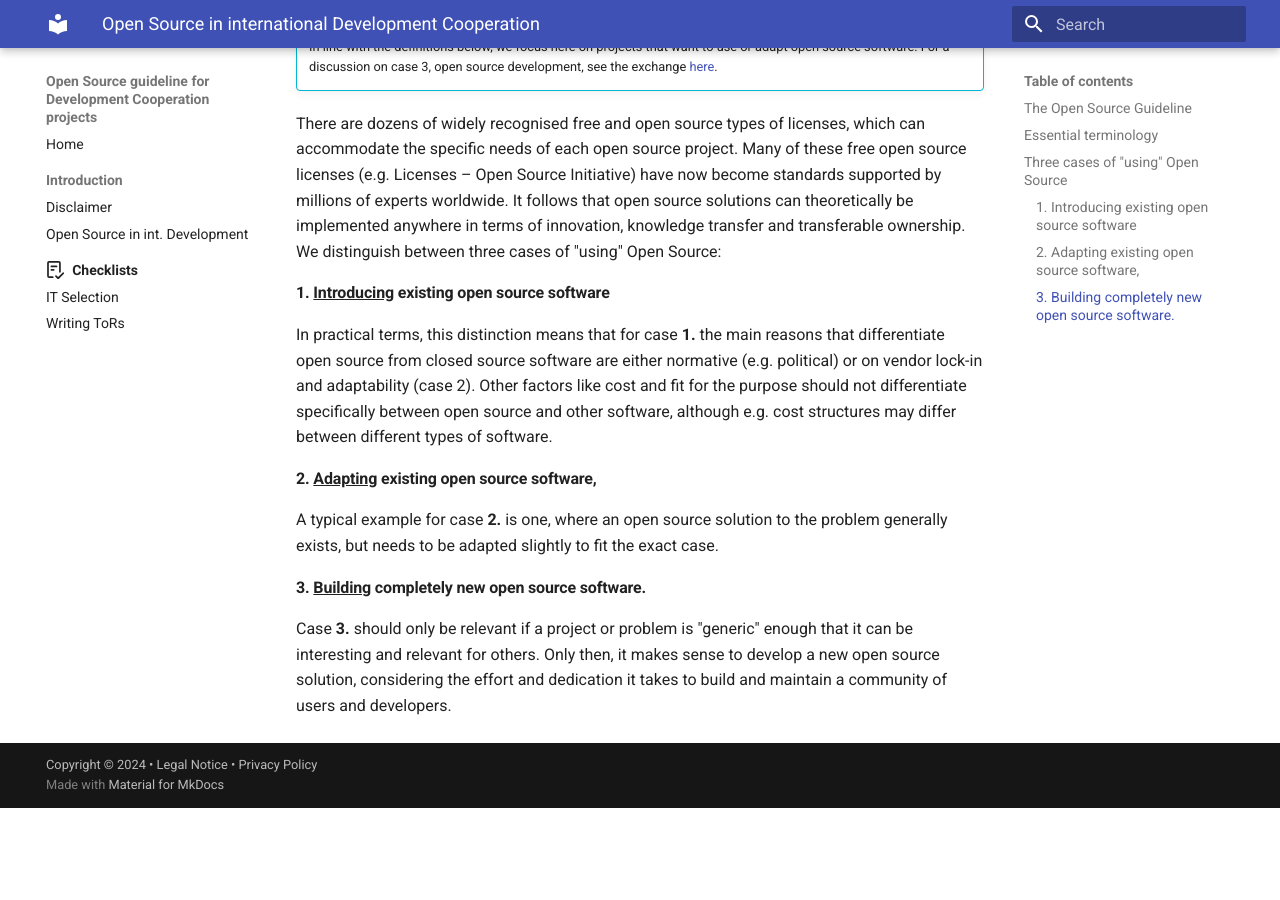
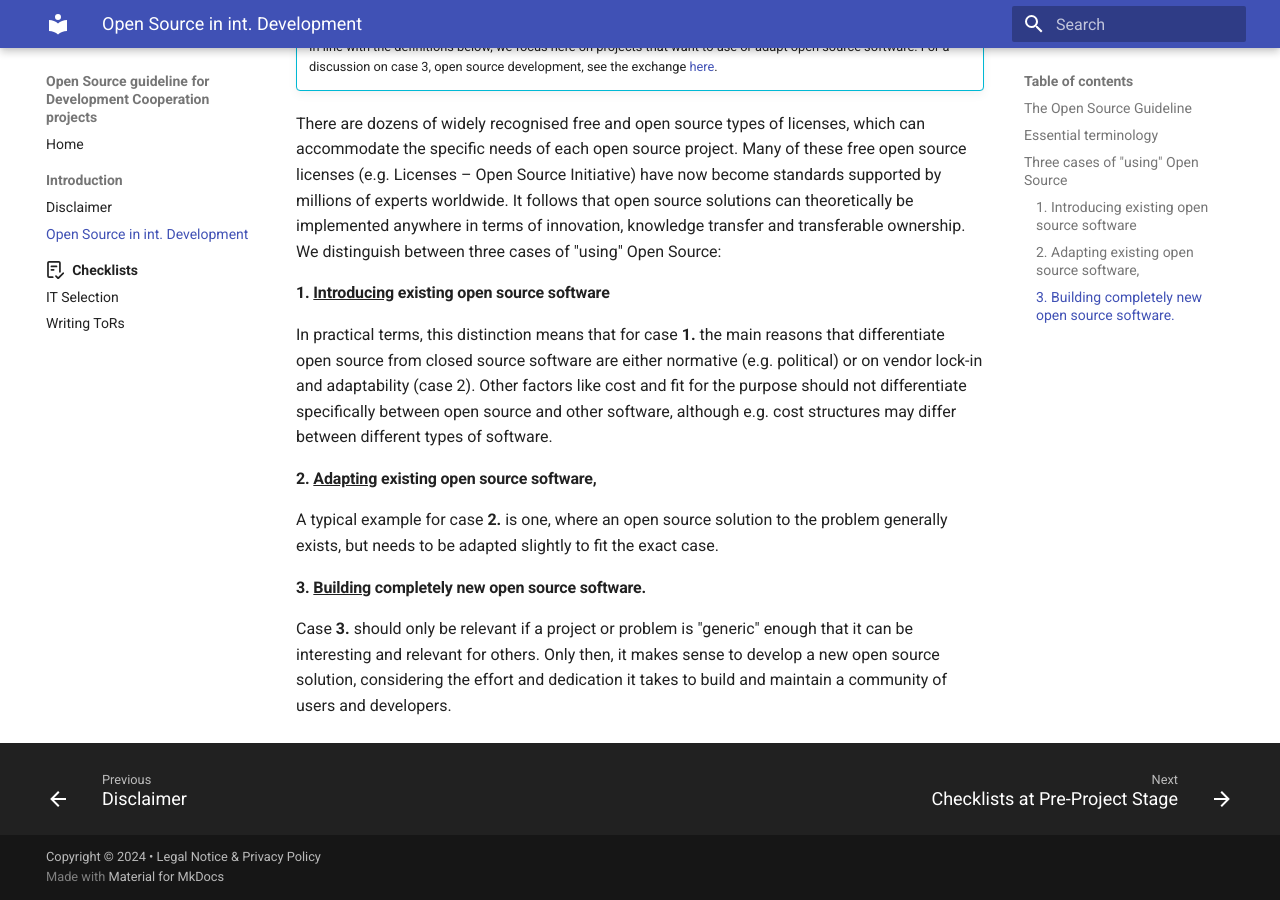
Before and after one commit to GFA-DIU/OpenSource4Impact, an MkDocs documentation site: the page built from docs/Introduction/intro.md, in a window 1280 px wide and 900 px high, scrolled down 1464 px. Built offline with MkDocs 1.6.1 and Material for MkDocs 9.7.7, drawn with Linux system fonts in a browser that asks for light colours; before the commit the page ends 2272 px from its top, so only the background shows below that; some of the changed lines change nothing that is shown.

Commit message:
Adapted the file paths.

```diff
--- a/mkdocs.yml
+++ b/mkdocs.yml
@@ -13,13 +13,13 @@ theme:
   palette:
     - scheme: default
 
-copyright: Copyright &copy; 2024 &bullet; <a href="legal_notice">Legal Notice</a> &bullet; <a href="privacy_policy">Privacy Policy</a>
+copyright: Copyright &copy; 2024 &bullet; <a href="privacy_legal">Legal Notice & Privacy Policy</a>
 
 nav:
   - Home: index.md
   - Introduction:
-     - Disclaimer: disclaimer.md
-     - Open Source in int. Development: intro.md
+     - Disclaimer: Introduction/disclaimer.md
+     - Open Source in int. Development: Introduction/intro.md
   - Checklists:
     - pre-project/index.md
     - IT Selection: pre-project/IT_sel_checklist.md
```
